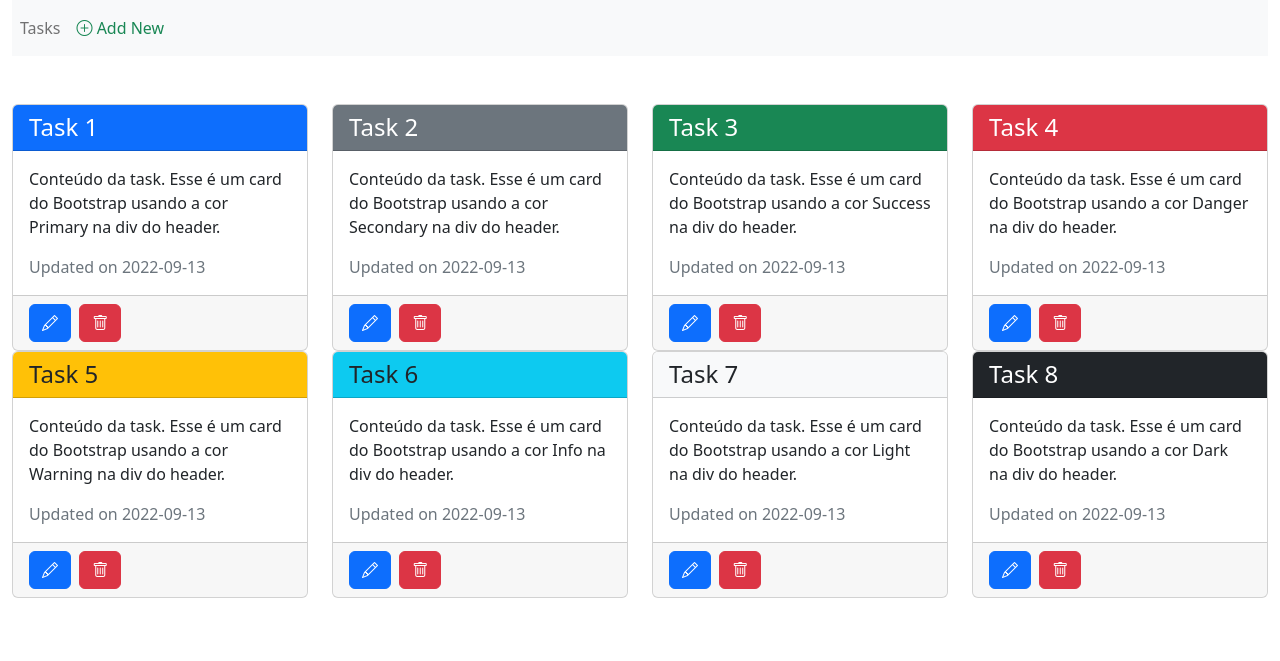
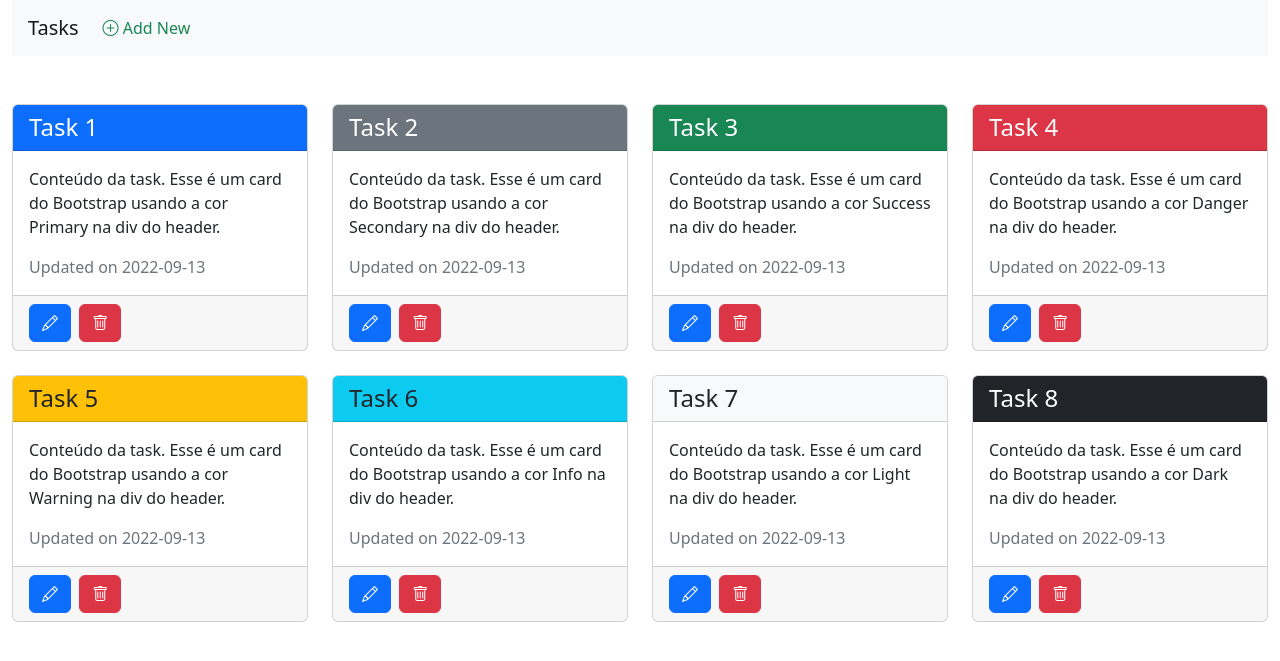
Before and after one commit to gleson/task-manager, a Flask app: page / in a window 1280 px wide. Shown: the top 661 px of the page. Run offline with Flask 2, Linux system fonts and the light colour scheme; data comes from the database, SQL or seed files in the repository; both versions use the stored data as it was after the commit; some libraries are stand-ins or nearby versions.

Commit message:
correcting the text editing and adjusting the preview of the templates.

```diff
--- a/routes.py
+++ b/routes.py
@@ -38,6 +38,7 @@ def edit(task_id):
         if form.validate_on_submit():
             task.title = form.title.data
             task.color = form.color.data
+            task.text = form.text.data
             task.date = datetime.utcnow()
             db.session.commit()
             flash('Task has been updated')
--- a/templates/add.html
+++ b/templates/add.html
@@ -13,7 +13,6 @@
         {{ form.text(class="form-control mb-4") }}
         {{ form.color.label }}
         {{ form.color(class="form-control mb-4") }}
-
         {{ form.submit(class="btn btn-primary") }}
       </div>
     </div>
--- a/templates/base.html
+++ b/templates/base.html
@@ -13,8 +13,8 @@
   <body>
     <div class="container-fluid">
       <nav class="navbar navbar-expand-lg navbar-light bg-light">
+        <a href="{{ url_for('index') }}" class="navbar-brand mx-3">Tasks</a>
         <ul class="navbar-nav">
-          <li class="nav-item"><a href="{{ url_for('index') }}" class="nav-link">Tasks</a></li>
           <li class="nav-item"><a href="{{ url_for('add') }}" class="nav-link link-success"><i class="bi bi-plus-circle"></i> Add New</a></li>
         </ul>
       </nav>
--- a/templates/index.html
+++ b/templates/index.html
@@ -4,7 +4,7 @@
 <div class="row">
   {% for task in tasks %}
   <div class="col-md-3">
-    <div class="card">
+    <div class="card mb-4">
       <div class="card-header {{ colors[task.color] }}">
         <h4 class="card-title mb-0">{{ task.title }}</h4>
       </div>
```
Also changed, not shown: data.db.
